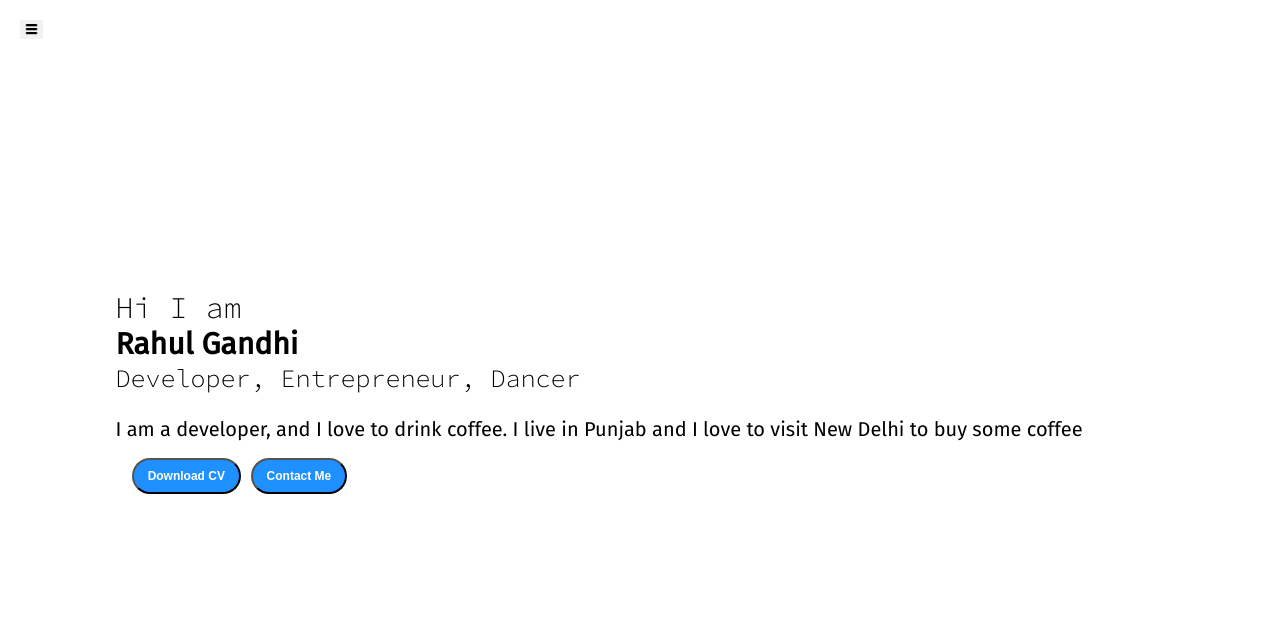
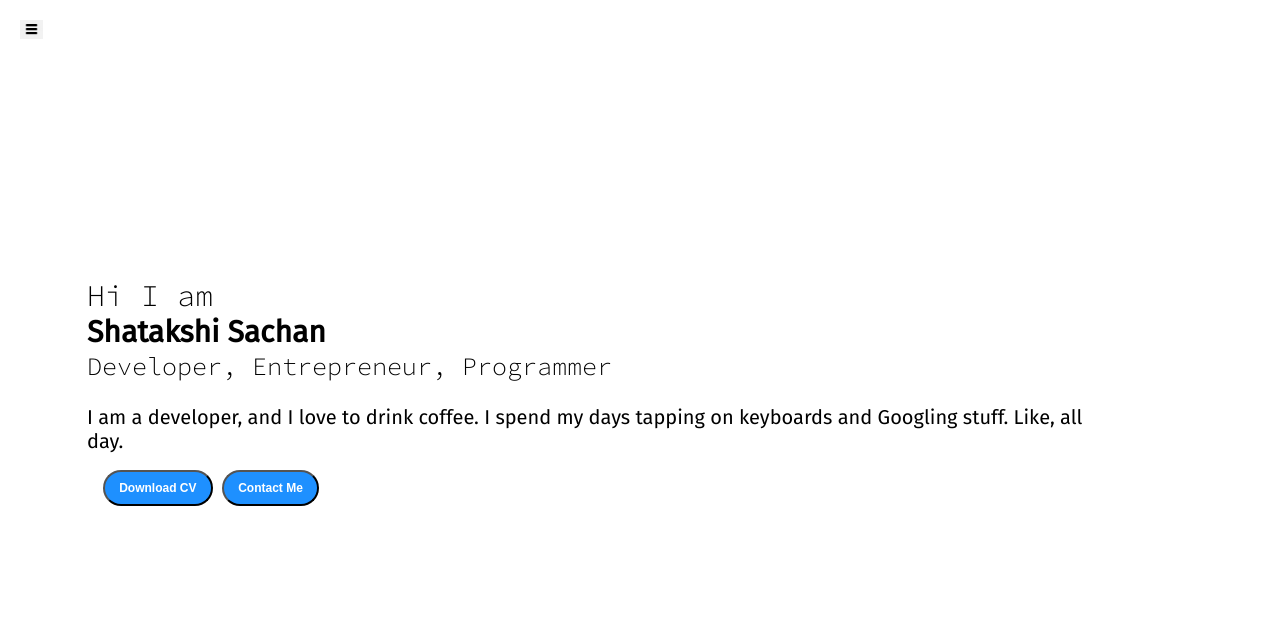
Before and after one commit to shatakshisachan051/Personal-Portfolio-website, a plain HTML site: page index.html in a window 1280 px wide. Drawn offline with Linux system fonts and the light colour scheme.

Commit message:
added change

```diff
--- a/index.html
+++ b/index.html
@@ -29,9 +29,9 @@
             <div class="infoContainer">
                 <div class="devInfo">
                     <div class="hello">Hi I am</div>
-                    <div class="name">Rahul Gandhi</div>
-                    <div class="about">Developer, Entrepreneur, Dancer</div>
-                    <div class="moreabout">I am a developer, and I love to drink coffee. I live in Punjab and I love to visit New Delhi to buy some coffee</div>
+                    <div class="name">Shatakshi Sachan</div>
+                    <div class="about">Developer, Entrepreneur, Programmer</div>
+                    <div class="moreabout">I am a developer, and I love to drink coffee. I spend my days tapping on keyboards and Googling stuff. Like, all day.</div>
                     <div class="buttons">
                         <a href="/cv.txt" target="_blank">
                         <button class="btn">Download CV</button></a>
```
